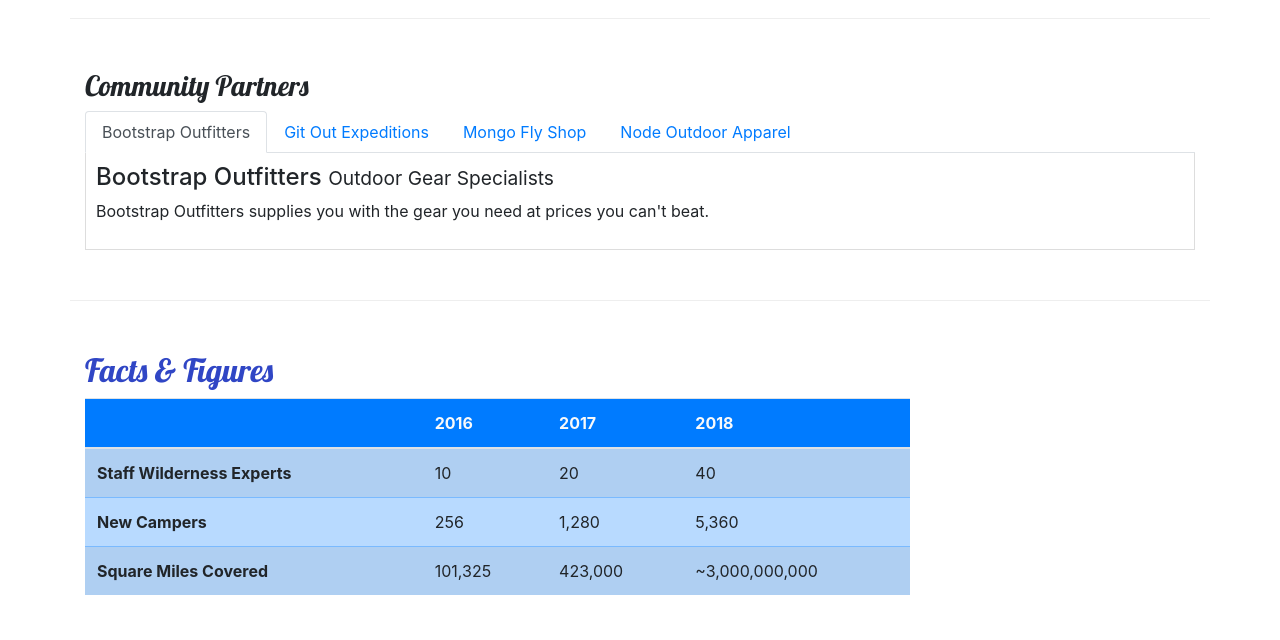
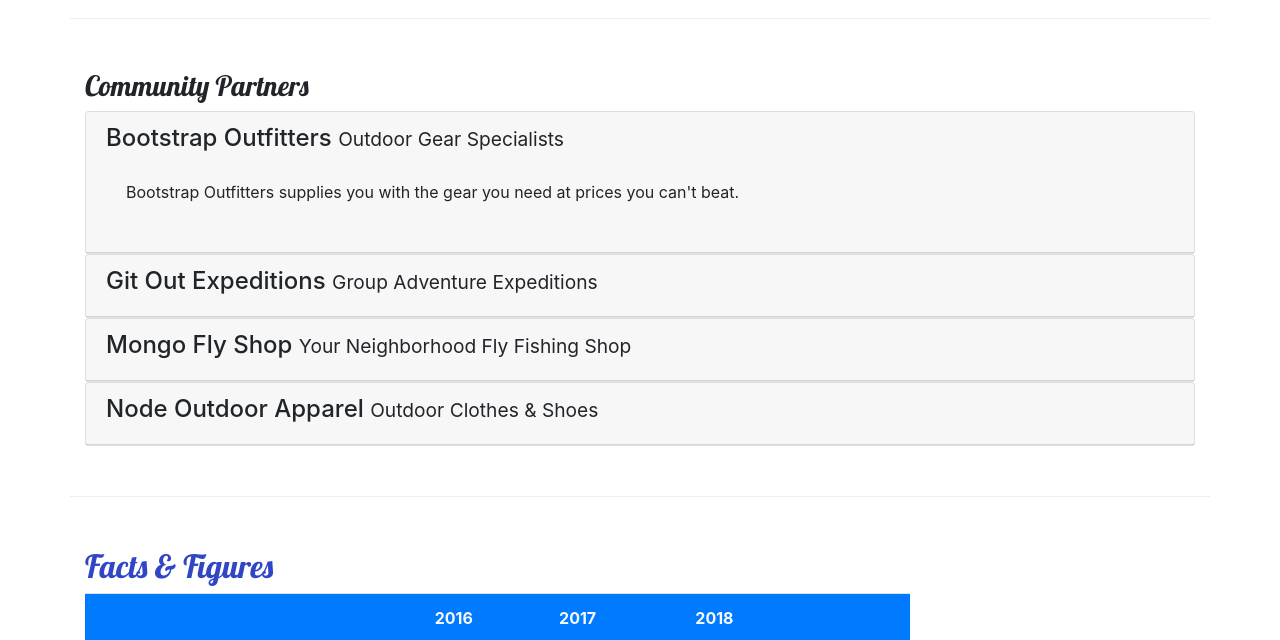
Before and after one commit to TylerH24/nucampsites, a website: page aboutus.html in a window 1280 px wide. Shown: the part 810-1450 px from the top of the page. Drawn offline with nearby package versions, Linux system fonts and the light colour scheme.

Commit message:
Accordian

```diff
--- a/aboutus.html
+++ b/aboutus.html
@@ -108,36 +108,58 @@
         <div class="row row-content">
             <div class="col">
                 <h3>Community Partners</h3>
-                <ul class="nav nav-tabs">
-                    <li class="nav-item"><a class="nav-link active" href="#bootstrap" role="tab"
-                            data-toggle="tab">Bootstrap Outfitters</a></li>
-                    <li class="nav-item"><a class="nav-link" href="#git" role="tab" data-toggle="tab">Git Out
-                            Expeditions</a></li>
-                    <li class="nav-item"><a class="nav-link" href="#mongo" role="tab" data-toggle="tab">Mongo Fly
-                            Shop</a></li>
-                    <li class="nav-item"><a class="nav-link" href="#node" role="tab" data-toggle="tab">Node Outdoor
-                            Apparel</a></li>
-                </ul>
-                <div class="tab-content">
-                    <div role="tabpanel" class="tab-pane fade show active" id="bootstrap">
-                        <h4>Bootstrap Outfitters <small>Outdoor Gear Specialists</small></h4>
+                <div id="accordian">
+                    <div class="card">
+                        <div role="tab" class="card-header">
+                            <h4>
+                                <a data-toggle="collapse" data-target="#bootstrap">Bootstrap Outfitters <small>Outdoor Gear Specialists</small></a>
+                            </h4>
+                            <div class="collapse show" id="bootstrap" data-parent="#accordian">
+                                <div class="card-body">
                                     <p class="d-none d-sm-block">Bootstrap Outfitters supplies you with the gear you need at prices
                                         you can't beat.</p>
                                 </div>
-                    <div role="tabpanel" class="tab-pane fade" id="git">
-                        <h4>Git Out Expeditions <small>Group Adventure Expeditions</small></h4>
+                            </div>
+                        </div>
+                    </div>
+                    <div class="card">
+                        <div role="tab" class="card-header">
+                            <h4>
+                                <a class="collapsed" data-toggle="collapse" data-target="#git">Git Out Expeditions <small>Group Adventure Expeditions</small></a>
+                            </h4>
+                            <div class="collapse" id="git" data-parent="#accordian">
+                                <div class="card-body">
                                     <p class="d-none d-sm-block">Join Git Out Expeditions to explore new horizons with a group of
                                         other adventurers!</p>
                                 </div>
-                    <div role="tabpanel" class="tab-pane fade" id="mongo">
-                        <h4>Mongo Fly Shop <small>Your Neighborhood Fly Fishing Shop</small></h4>
+                            </div>
+                        </div>
+                    </div>
+                    <div class="card">
+                        <div role="tab" class="card-header">
+                            <h4>
+                                <a class="collapsed" data-toggle="collapse" data-target="#mongo">Mongo Fly Shop <small>Your Neighborhood Fly Fishing Shop</small></a>
+                            </h4>
+                            <div class="collapse" id="mongo" data-parent="#accordian">
+                                <div class="card-body">
                                     <p class="d-none d-sm-block">Need a new fishing pole, a tacklebox, or flies of all kinds? Stop
                                         by Mongo Fly Shop.</p>
                                 </div>
-                    <div role="tabpanel" class="tab-pane fade" id="node">
-                        <h4>Node Outdoor Apparel <small>Outdoor Clothes & Shoes</small></h4>
+                            </div>
+                        </div>
+                    </div>
+                    <div class="card">
+                        <div role="tab" class="card-header">
+                            <h4>
+                                <a class="collapsed" data-toggle="collapse" data-target="#node">Node Outdoor Apparel <small>Outdoor Clothes & Shoes</small></a>
+                            </h4>
+                            <div class="collapse" id="node" data-parent="#accordian">
+                                <div class="card-body">
                                     <p class="d-none d-sm-block">From polar fleeces to swimsuits, hiking boots to waders, a visit to
                                         Node will be sure to get you covered.</p>
+                                </div>
+                            </div>
+                        </div>
                     </div>
                 </div>
             </div>
--- a/css/styles.css
+++ b/css/styles.css
@@ -41,3 +41,8 @@ header h2 {
     border-top: none;
     padding: 10px;
 }
+
+a, a:hover {
+    color: inherit;
+    text-decoration: none;
+}
```
Lines whose indentation alone changed are shown as unchanged.
